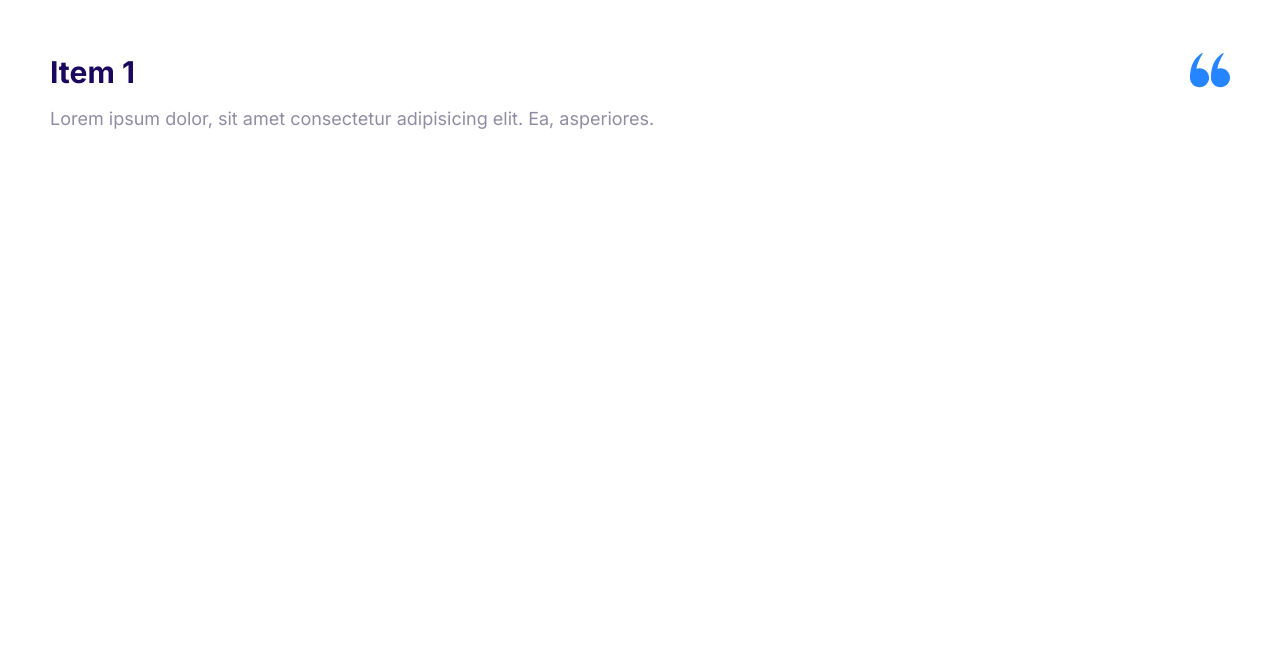
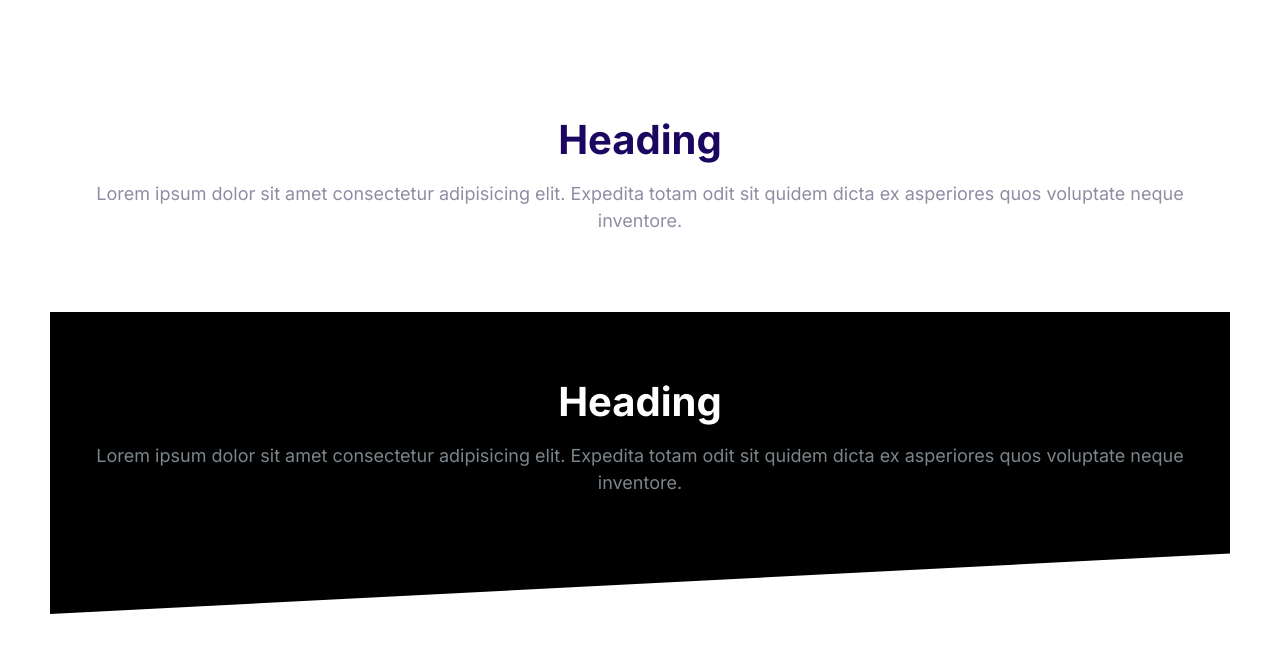
Before and after one commit to AntonioAlgaba/Cloud-hosting, a plain HTML site: page index.html in a window 1280 px wide. Drawn offline with Linux system fonts and the light colour scheme.

Commit message:
Build block component

```diff
--- a/CSS/style.css
+++ b/CSS/style.css
@@ -559,3 +559,41 @@ a {
     max-height: 100vh;
     opacity: 1;
 }
+
+/* Blocks */
+
+.block{
+    --padding-vertical: 6rem;
+    padding: var(--padding-vertical) 2rem;
+}
+
+.block__header {
+    text-align: center;
+}
+
+.block__heading {
+    margin-top: 0;
+}
+
+.block--dark {
+    background: #000;
+    color: #7b858b;
+}
+
+.block--dark .block__heading {
+    color: white;
+}
+
+.block--skewed-right {
+    padding-bottom: calc(var(--padding-vertical) + 4rem);
+    clip-path: polygon(0% 0%, 100% 0%, 100% 100%, 0% 80%);
+}
+.block--skewed-left {
+    padding-bottom: calc(var(--padding-vertical) + 4rem);
+    clip-path: polygon(0% 0%, 100% 0%, 100% 80%, 0% 100%);
+}
+
+.container {
+    max-width: 1140px;
+    margin: 0 auto;
+}
--- a/index.html
+++ b/index.html
@@ -20,18 +20,24 @@
    <h3>Heading 3</h3>
    <p>Lorem ipsum dolor sit amet consectetur adipisicing elit. Praesentium facere magnam enim veniam reiciendis fugit similique quam sapiente ullam temporibus.</p>
  -->
-    <div class="collapsible collapsible--expanded">
-      <header class="collapsible__header">
-        <h2 class="collapsible__heading">Item 1</h2>
-        <svg class="icon icon--primary collapsible__chevron">
-          <use xlink:href="images/sprite.svg#quotes"></use>
-        </svg>
+    <section class="block container">
+      <header class="block__header">
+        <h2 class="block__heading">Heading</h2>
+        <p>
+          Lorem ipsum dolor sit amet consectetur adipisicing elit. Expedita totam
+          odit sit quidem dicta ex asperiores quos voluptate neque inventore.
+        </p>
       </header>
-      <div class="collapsible__content">
-        Lorem ipsum dolor, sit amet consectetur adipisicing elit. Ea,
-        asperiores.
+    </section>
+    <section class="block block--dark block--skewed-left">
+      <div class="block__header container">
+        <h2 class="block__heading">Heading</h2>
+        <p>
+          Lorem ipsum dolor sit amet consectetur adipisicing elit. Expedita totam
+          odit sit quidem dicta ex asperiores quos voluptate neque inventore.
+        </p>
       </div>
-    </div>
+    </section>
     <script src="js/main.js"></script>
   </body>
 </html>
```
Also changed, not shown: components/blocks.html (added, +18 -0 lines).
